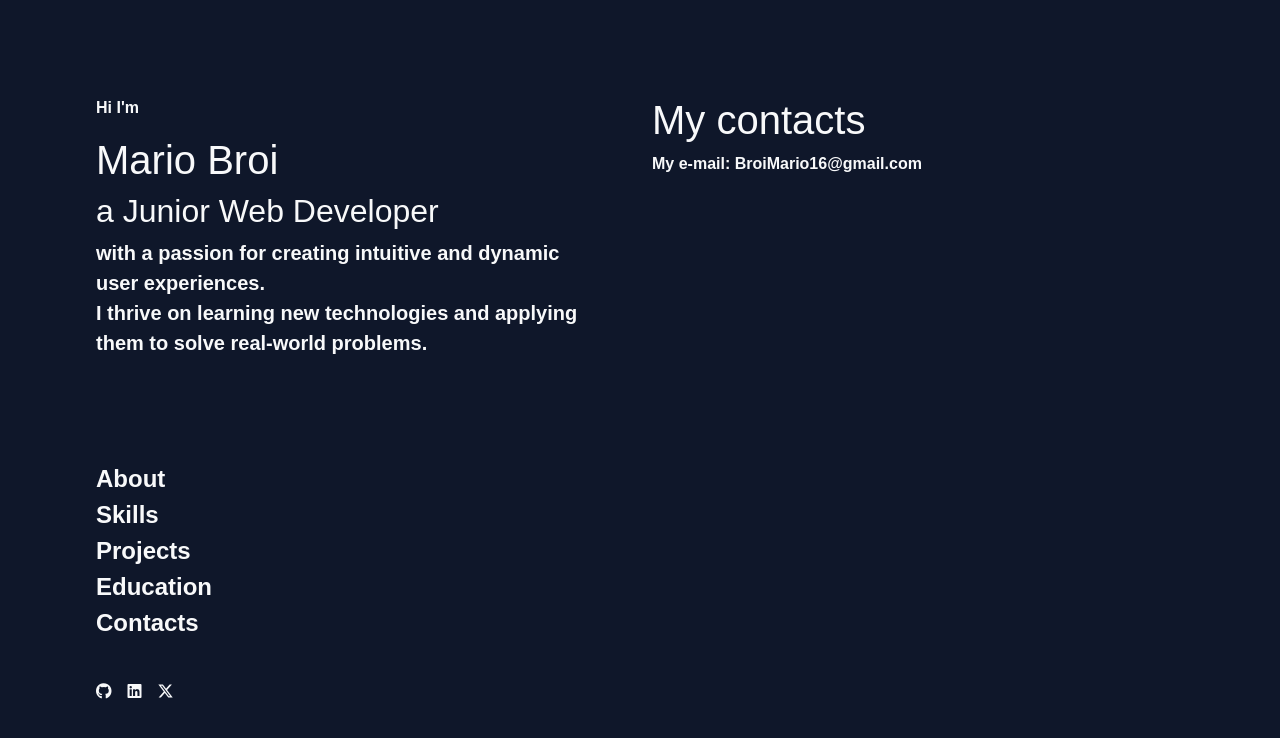
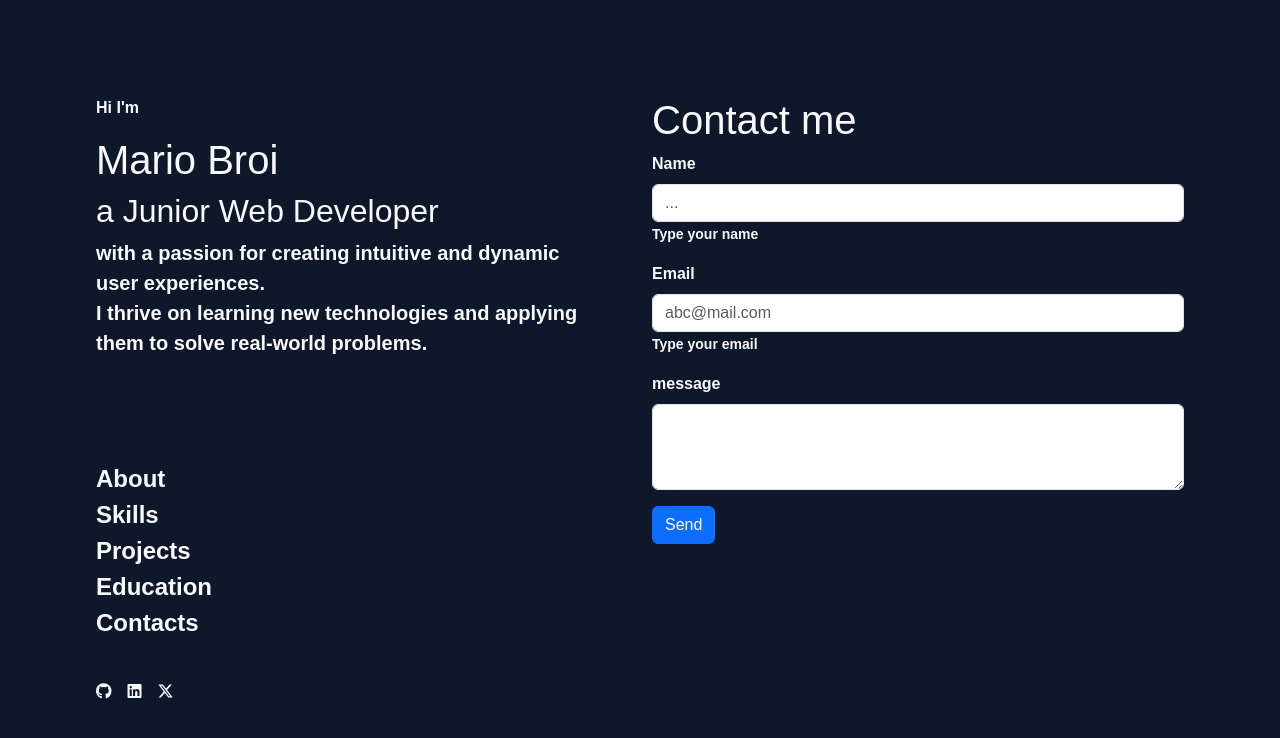
Before and after one commit to MarioBroi/vite-boolfolio, a Vue app: page /contacts in a window 1280 px wide. Shown: the top 738 px of the page. Built offline with nearby package versions, Linux system fonts and the light colour scheme; a web font is replaced by a local one.

Commit message:
edit contact page with a form for the emails

```diff
--- a/src/views/AppContacts.vue
+++ b/src/views/AppContacts.vue
@@ -1,14 +1,105 @@
 <script>
+import axios from 'axios';
+
 export default {
-    name: 'AppContacts'
+    name: 'AppContacts',
+    data() {
+        return {
+            base_api_url: 'http://127.0.0.1:8000',
+            name: '',
+            email: '',
+            message: '',
+            loading: false,
+            success: false,
+            errors: false,
+        }
+    },
+    methods: {
+        sendMessage() {
+            this.loading = true;
+
+            const data = {
+                name: this.name,
+                email: this.email,
+                message: this.message,
+            }
+
+            const apiUrl = `${this.base_api_url}/api/contacts`
+            console.log(apiUrl, data);
+
+            axios
+                .post(apiUrl, data)
+                .then(response => {
+                    console.log(response);
+                    if (response.data.success) {
+                        this.name = ''
+                        this.email = ''
+                        this.message = ''
+                        this.success = response.data.message
+                    } else {
+                        this.errors = response.data.errors
+                    }
+                    this.loading = false;
+
+                })
+                .catch(err => {
+                    console.error(err);
+                })
+        }
+    }
 }
 </script>
 
 <template>
-    <div>
-        <h1>My contacts</h1>
-        <p>My e-mail: BroiMario16@gmail.com</p>
-    </div>
+
+    <h1>Contact me</h1>
+
+    <template v-if="success">
+        <div class="bg-success p-3 mb-2 rounded">
+            {{ success }}
+        </div>
+    </template>
+    <template v-if="errors">
+        <div class="bg-danger p-3 mb-2 rounded">
+            <ul class="list-unstyled">
+                <li v-for="error in errors">
+                    {{ error[0] }}
+                </li>
+            </ul>
+        </div>
+    </template>
+
+    <form @submit.prevent="sendMessage()">
+
+        <div class="mb-3">
+            <label for="name" class="form-label">Name</label>
+            <input type="text" class="form-control" :class="{ 'border border-danger': errors.name }" name="name"
+                id="name" aria-describedby="helpId" placeholder="..." v-model="name" />
+            <small id="helpId" class="form-text text-light">Type your name</small>
+        </div>
+        <!-- /.name -->
+
+        <div class="mb-3">
+            <label for="email" class="form-label">Email</label>
+            <input type="email" class="form-control" :class="{ 'border border-danger': errors.email }" name="email"
+                id="email" aria-describedby="emailHelpId" placeholder="abc@mail.com" v-model="email" />
+            <small id="emailHelpId" class="form-text text-light">Type your email</small>
+        </div>
+        <!-- /.email -->
+
+        <div class="mb-3">
+            <label for="message" class="form-label">message</label>
+            <textarea class="form-control" :class="{ 'border border-danger': errors.message }" name="message"
+                id="message" rows="3" v-model="message"></textarea>
+        </div>
+        <!-- /.message -->
+
+        <button type="submit" class="btn btn-primary" :disabled="loading">
+            {{ loading ? 'Sending...' : 'Send' }}
+        </button>
+
+    </form>
+
 </template>
 
 <style></style>
```
